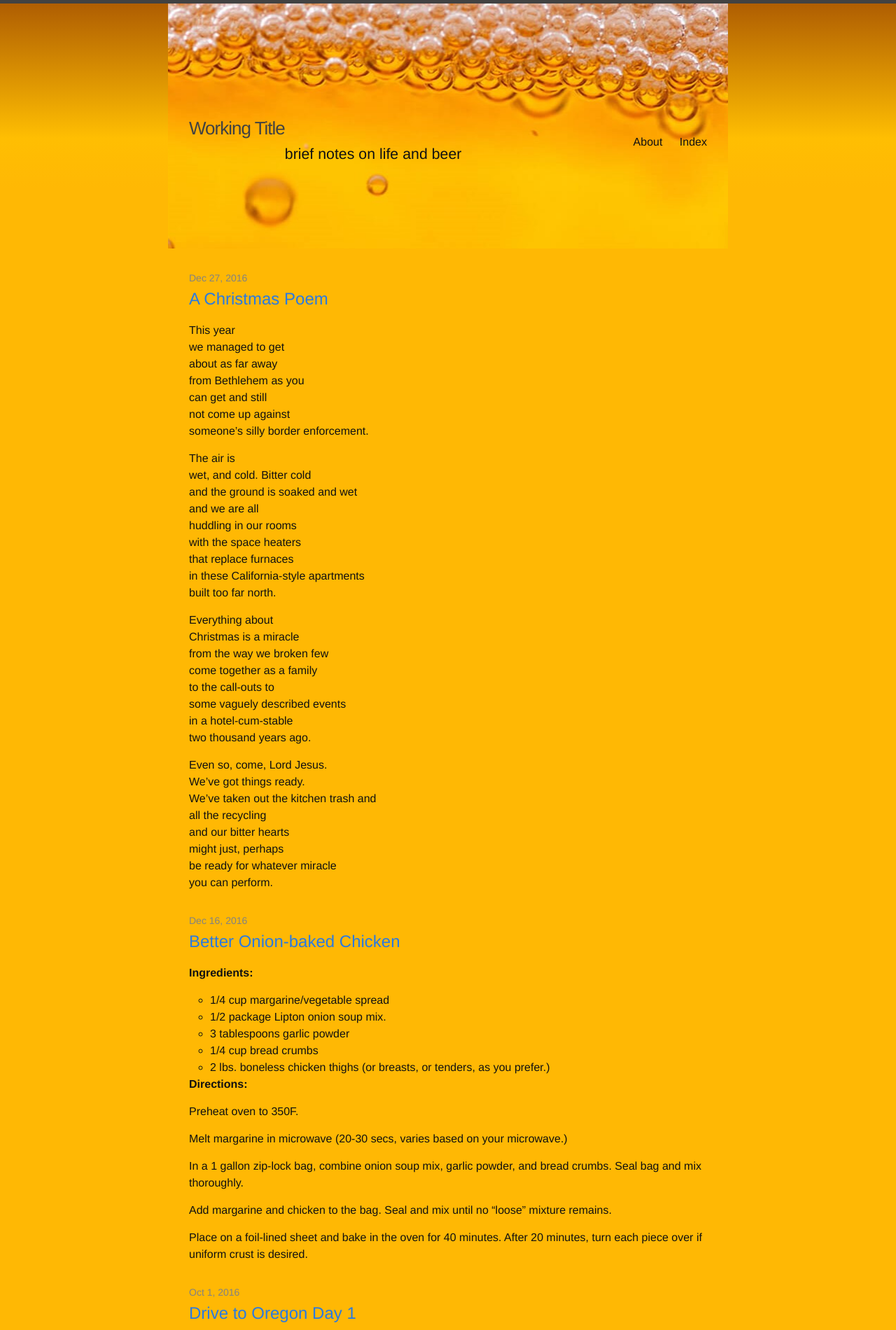
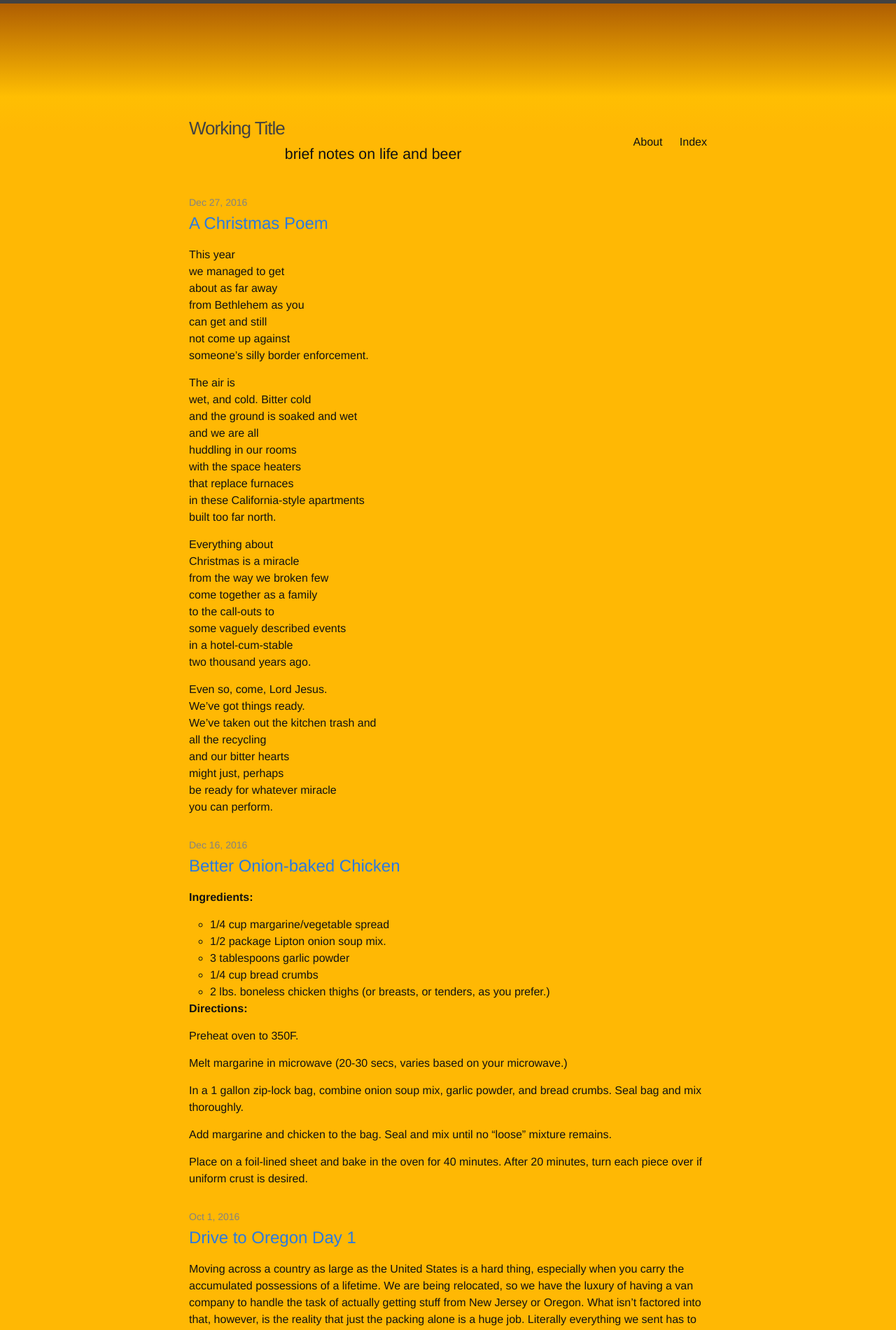
Before and after one commit to thejimnicholson/thejimnicholson.github.io, a Jekyll site: the page built from index.html, in a window 1280 px wide. Shown: the top 1900 px of the page at 70% size. Built offline with Jekyll 4.4.1, drawn with Linux system fonts in a browser that asks for light colours; Markdown is read by kramdown in place of the engine named in the settings.

Commit message:
clean up things

```diff
--- a/css/main.scss
+++ b/css/main.scss
@@ -82,12 +82,6 @@ header.site-header {
   border-bottom: 0px;
 }
 
-header.site-header div.wrapper {
-	height: 350px;
-	background-image: url(/assets/site/beer-crop.jpg);
-	background-position: center top;
-	background-repeat: no-repeat;
-}
 header.site-header div.wrapper a.site-title {
   padding-top: 150px;
 }
```
Also changed, not shown: assets/posts/53E3122E-525A-4F68-8FD2-B18DB23D75A3.jpg (deleted), assets/posts/IMG_0252.JPG (deleted), assets/posts/IMG_0257.JPG (deleted), 2 other files.
